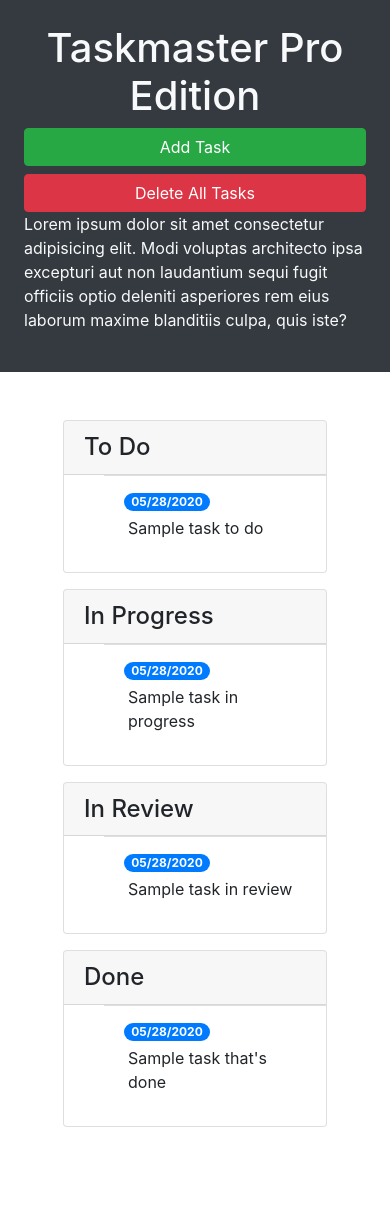
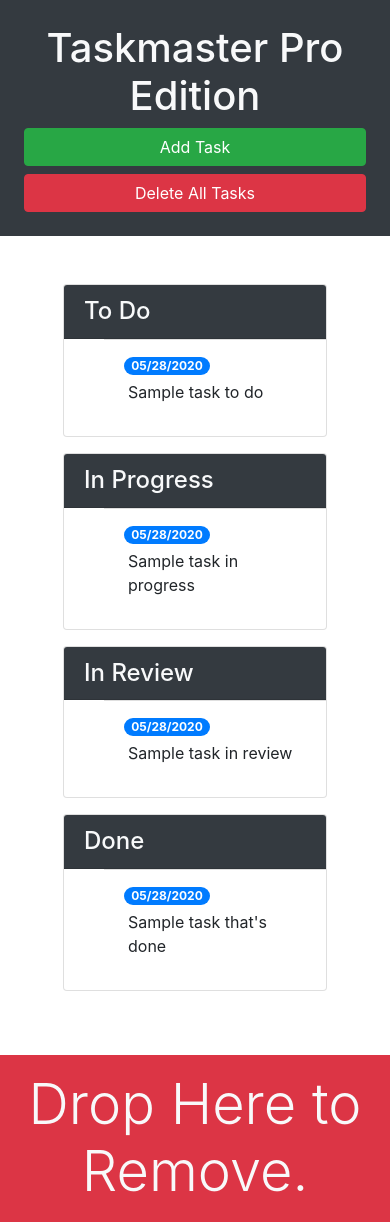
Before and after one commit to 1jorcarver/taskmaster-pro, a plain HTML site: page index.html in a window 390 px wide. Before the commit the page ends 1191 px from the top, so only its background shows below. Drawn offline with nearby package versions, Linux system fonts and the light colour scheme.

Commit message:
added trash bin

```diff
--- a/index.html
+++ b/index.html
@@ -13,22 +13,19 @@
 <body>
 
   <div class="row min-vh-100 no-gutters">
-    <header class="col-12 col-lg-3 bg-dark text-light d-flex flex-column p-4 p-lg-3">
+    <header class="col-12 col-lg-3 bg-dark text-light sticky-top d-flex flex-column p-4 p-lg-3">
       <h1 class="text-center">Taskmaster Pro Edition</h1>
       <button id="create-task" class="btn btn-block btn-success" data-toggle="modal" data-target="#task-form-modal">Add
         Task</button>
       <button id="remove-tasks" class="btn btn-block btn-danger">Delete All Tasks</button>
-      <p class="mt-auto">Lorem ipsum dolor sit amet consectetur adipisicing elit. Modi voluptas architecto ipsa
-        excepturi aut non
-        laudantium sequi fugit officiis optio deleniti asperiores rem eius laborum maxime blanditiis culpa, quis iste?
-      </p>
+      <p class="mt-auto d-none d-lg-block">Lorem ipsum dolor sit amet consectetur adipisicing elit. Modi voluptas architecto ipsa excepturi aut non laudantium sequi fugit officiis optio deleniti asperiores rem eius laborum maxime blanditiis culpa, quis iste?</p>
     </header>
-    <main class="col-12 col-lg-9">
+    <main class="col-12 col-lg-9 d-flex flex-column">
       <div class="m-5 row justify-content-around">
         <!-- todo start -->
         <div class="col-12 col-md-6 col-xl-3 mb-3">
           <div class="card">
-            <h4 class="card-header">
+            <h4 class="card-header bg-dark text-light">
               To Do
             </h4>
             <ul id="list-toDo" class="list-group-flush">
@@ -43,7 +40,7 @@
         <!-- in progress start -->
         <div class="col-12 col-md-6 col-xl-3 mb-3">
           <div class="card">
-            <h4 class="card-header">
+            <h4 class="card-header bg-dark text-light">
               In Progress
             </h4>
             <ul id="list-inProgress" class="list-group-flush">
@@ -58,7 +55,7 @@
         <!-- in review start -->
         <div class="col-12 col-md-6 col-xl-3 mb-3">
           <div class="card">
-            <h4 class="card-header">
+            <h4 class="card-header bg-dark text-light">
               In Review
             </h4>
               <ul id="list-inReview" class="list-group-flush">
@@ -73,7 +70,7 @@
         <!-- done start -->
         <div class="col-12 col-md-6 col-xl-3 mb-3">
           <div class="card">
-            <h4 class="card-header">
+            <h4 class="card-header bg-dark text-light">
               Done
             </h4>
             <ul id="list-done" class="list-group-flush">
@@ -85,6 +82,11 @@
           </div>
         </div>
         <!-- done end -->
+      </div>
+      <div id="trash" class="mt-auto">
+        <div class="w-100 bg-danger p-3 text-center text-light display-4">
+          Drop Here to Remove.
+        </div>
       </div>
     </main>
   </div>
```
